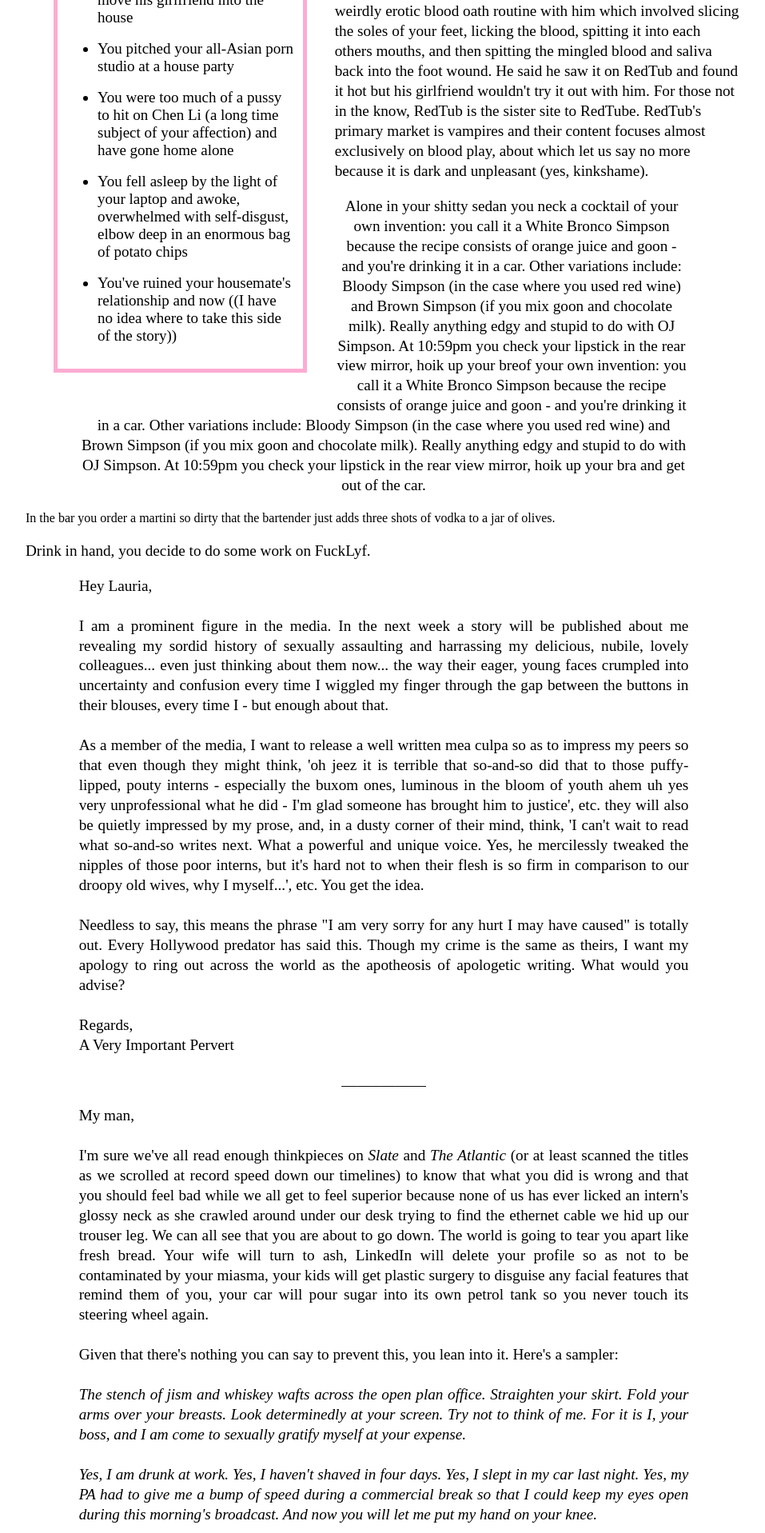
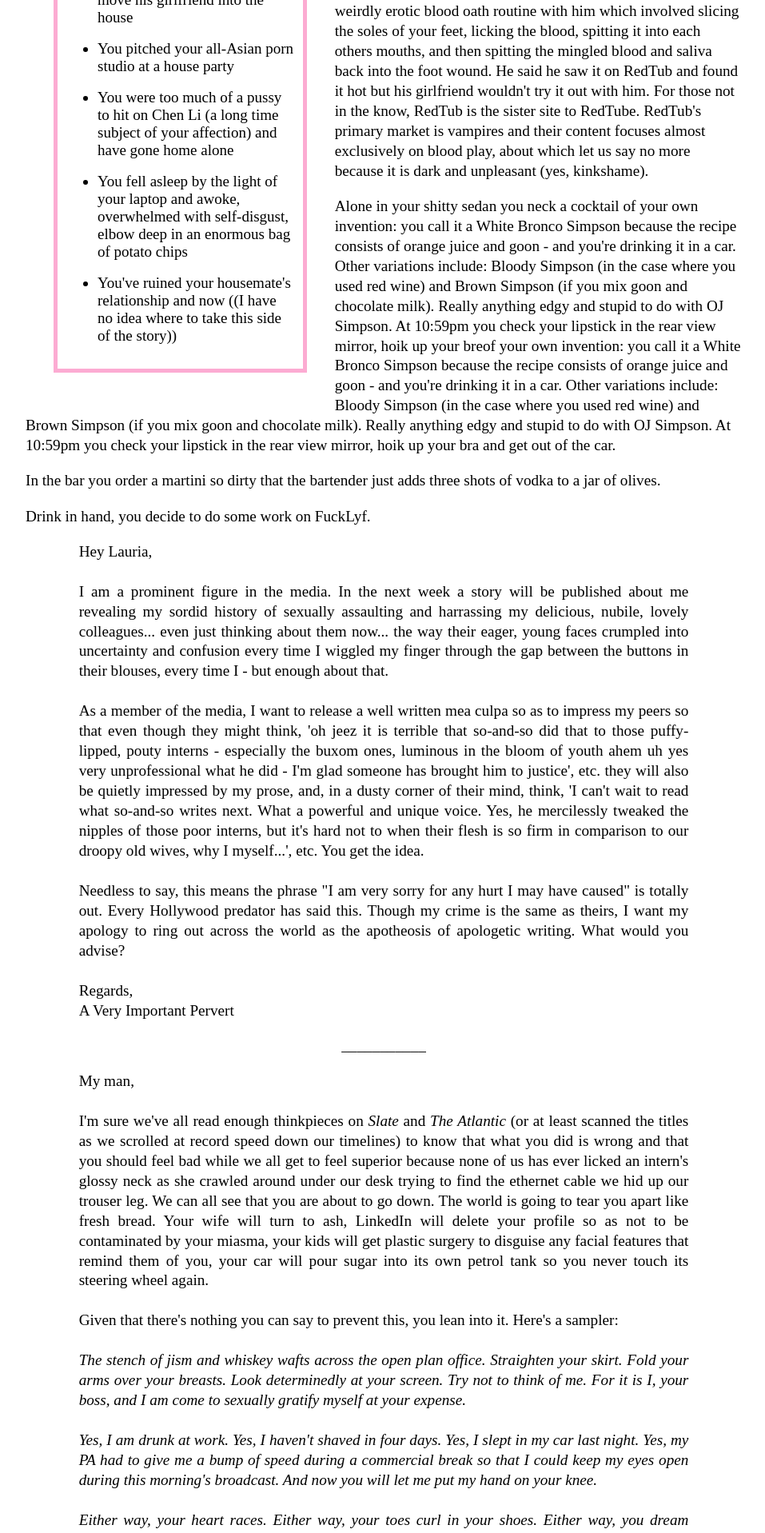
Before and after one commit to Pinelife/pinelife.github.io, a Jekyll site: the page Hellhole/Room10.html, which Jekyll copies as it is, in a window 1280 px wide. Shown: the part 505-2422 px from the top of the page at 80% size, without its empty margins (160-1117 px from the left). Built offline with Jekyll 4.4.1, drawn with Linux system fonts in a browser that asks for light colours.

Commit message:
Update Room10.html

```diff
--- a/Hellhole/Room10.html
+++ b/Hellhole/Room10.html
@@ -55,7 +55,7 @@ of your feet, licking the blood, spitting it into each others mouths, and then s
 wound. He said he saw it on RedTub and found it hot but his girlfriend wouldn't try it out with him.
 For those not in the know, RedTub is the sister site to RedTube. RedTub's primary market is vampires and their content focuses almost
 exclusively on blood play, about which let us say no more because it is dark and unpleasant (yes, kinkshame).</p>
-<p style="text-align:center" class="indented">
+<p>
 Alone in your shitty sedan you neck a cocktail of your own invention: you call it a White Bronco Simpson because the recipe consists of
 orange juice and goon - and you're drinking it in a car. Other variations include: Bloody Simpson (in the
 case where you used red wine) and Brown Simpson (if you mix goon and chocolate milk). Really anything edgy and
@@ -65,9 +65,9 @@ case where you used red wine) and Brown Simpson (if you mix goon and chocolate m
 stupid to do with OJ Simpson. At 10:59pm you check your lipstick in the rear view mirror, hoik up your bra and
 get out of the car.
 </p>
+<p>
 In the bar you order a martini so dirty that the bartender just adds three shots of vodka to a jar of olives.
 <p>Drink in hand, you decide to do some work on FuckLyf.
-
 </p>
 
 <p style="text-align:justify" class="indented">
```
